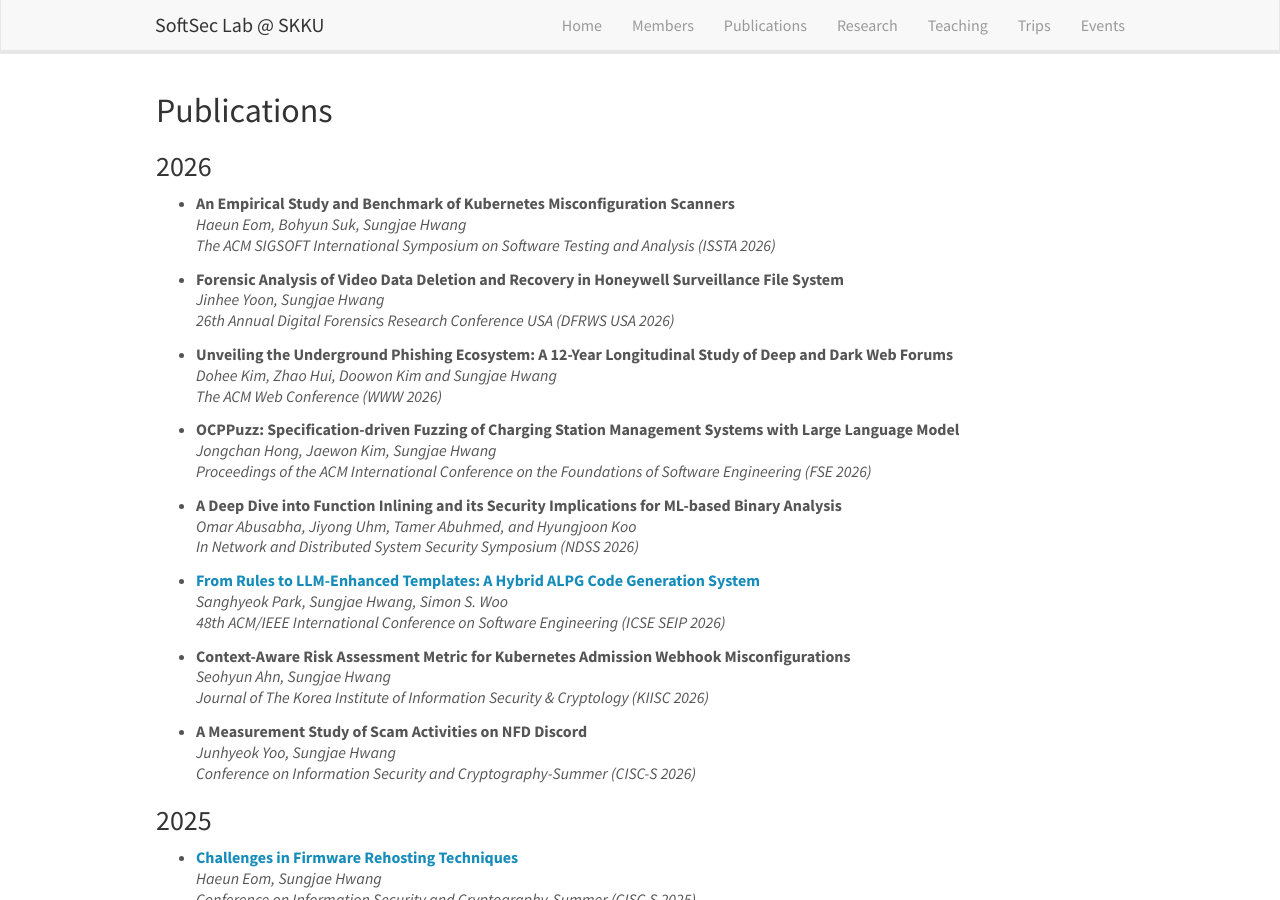
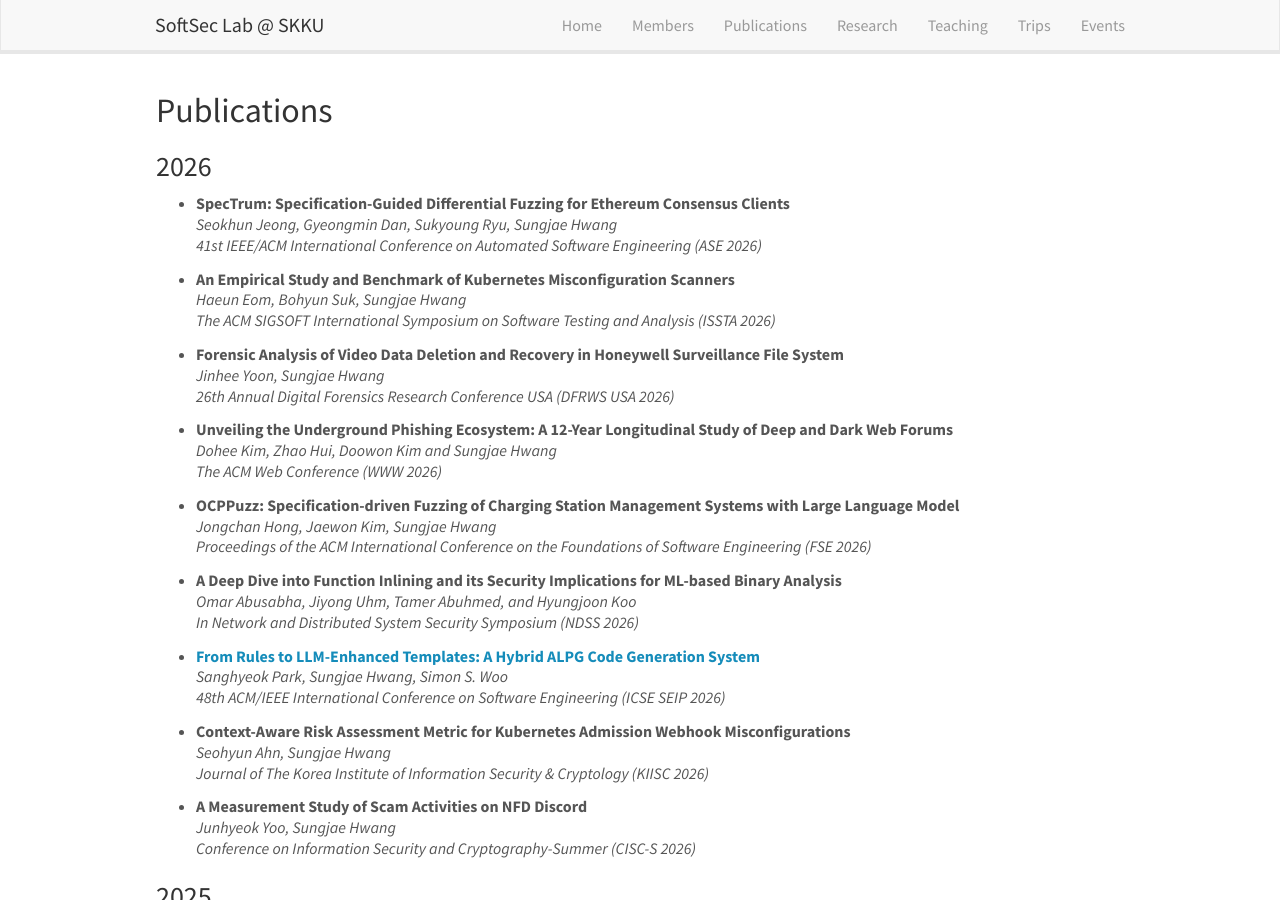
Before and after one commit to softsec-lab/softsec-lab.github.io, a Jekyll site: the page built from _pages/publications.md, in a window 1280 px wide and 900 px high. Built offline with Jekyll 4.4.1, drawn with Linux system fonts in a browser that asks for light colours; nearby versions of some CDN libraries.

Commit message:
update ase 2026 paper

```diff
--- a/_data/publist.yml
+++ b/_data/publist.yml
@@ -1,3 +1,10 @@
+- title: "SpecTrum: Specification-Guided Differential Fuzzing for Ethereum Consensus Clients"
+  authors: Seokhun Jeong, Gyeongmin Dan, Sukyoung Ryu, Sungjae Hwang
+  year: 2026
+  link:
+    url:
+    display: 41st IEEE/ACM International Conference on Automated Software Engineering (ASE 2026)
+
 - title: "An Empirical Study and Benchmark of Kubernetes Misconfiguration Scanners"
   authors: Haeun Eom, Bohyun Suk, Sungjae Hwang
   year: 2026
```
